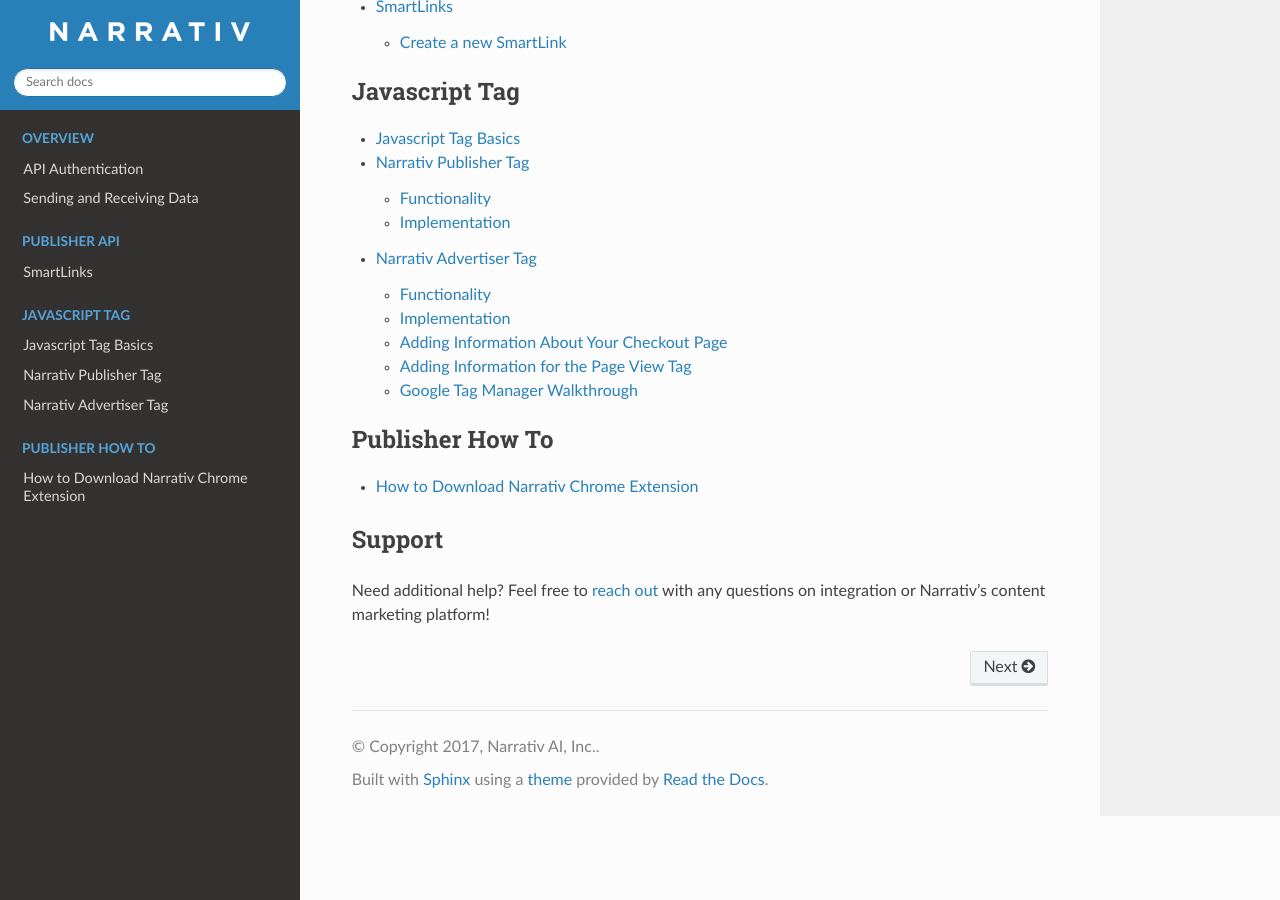
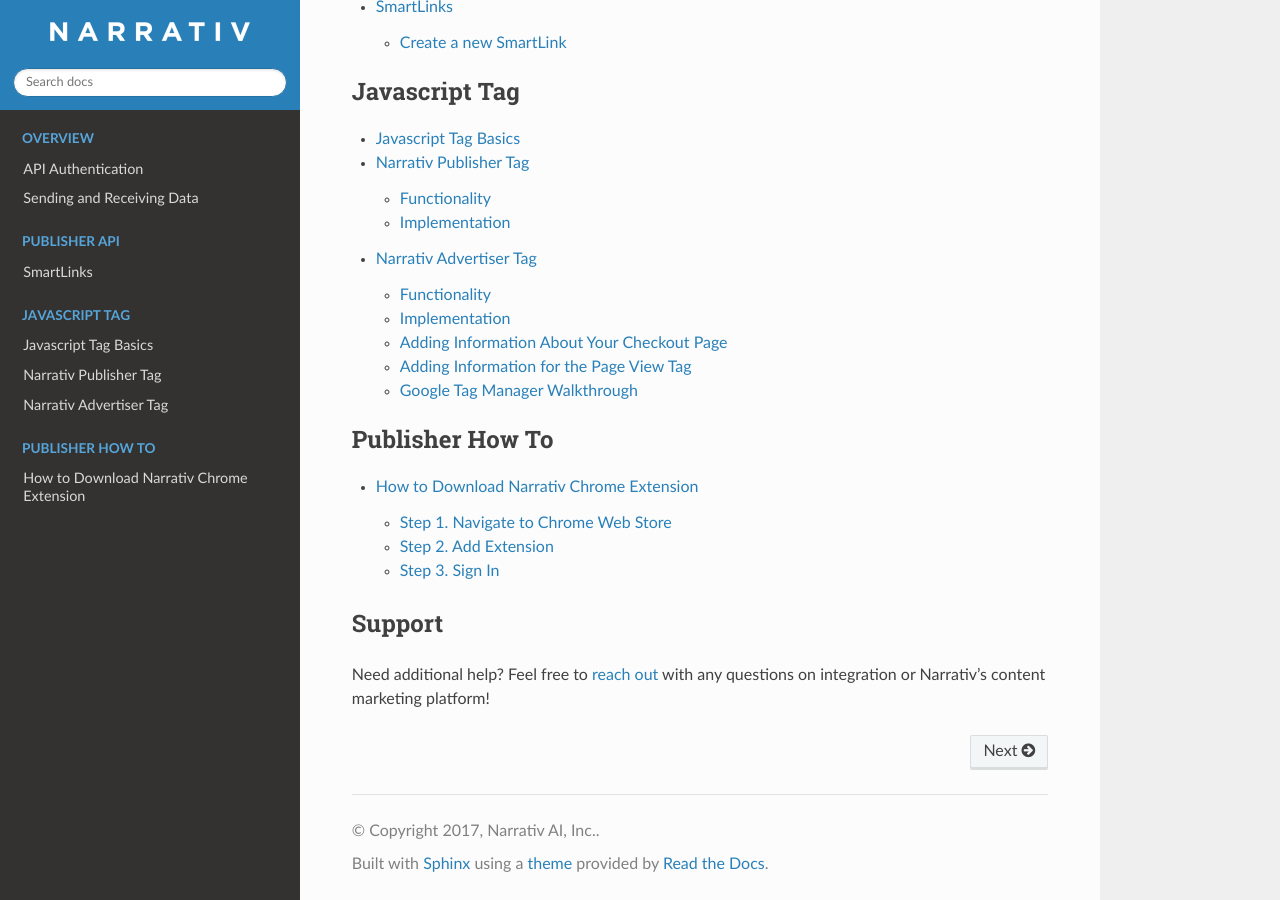
Before and after one commit to robinssq/api-docs, a Sphinx documentation site: the page built from docs/index.rst, in a window 1280 px wide and 900 px high, scrolled down 609 px. Built offline with Sphinx 7.4.7 and the Read the Docs theme 2.0.0, drawn with Linux system fonts in a browser that asks for light colours.

Commit message:
updating extension basics guide

```diff
--- a/docs/extensionbasics.rst
+++ b/docs/extensionbasics.rst
@@ -1,18 +1,26 @@
 How to Download Narrativ Chrome Extension
-------------
+================
 
-- Step 1 Go to Chrome Web Store, search “Narrativ for Publishers”, and click “ADD TO CHROME”.
+Step 1. Navigate to Chrome Web Store
+----------------
+
+Search `Narrativ for Publishers <https://chrome.google.com/webstore/detail/narrativ-for-publishers/ipmabcbbpnnfbghpahjomhhcegmcpohb>`_, and click **ADD TO CHROME**.
 
 .. image:: _static/Instructions/1.png
 
-- Step 2 Click “Add Extension” when the confirmation window pops up.
+Step 2. Add Extension
+----------------
+
+Click **Add Extension** when the confirmation window pops up.
 
 .. image:: _static/Instructions/2.png
 .. image:: _static/Instructions/3.png
 
-- Step 3 Click on the icon, sign in with your Narrativ dashboard credentials* and the Narrativ extension will appear in your Chrome menu at the top right corner of your screen!
+Step 3. Sign In
+----------------
+
+The Narrativ extension will appear in the top right corner of Chrome. Click on the icon and sign in with your Narrativ dashboard credentials!*
 
 .. image:: _static/Instructions/4.png
 
-- *Email ursula@narrativ.com for your Narrativ dashboard
-access and credentials.
+*\*Email ursula@narrativ.com for your Narrativ dashboard access and credentials.*
```
